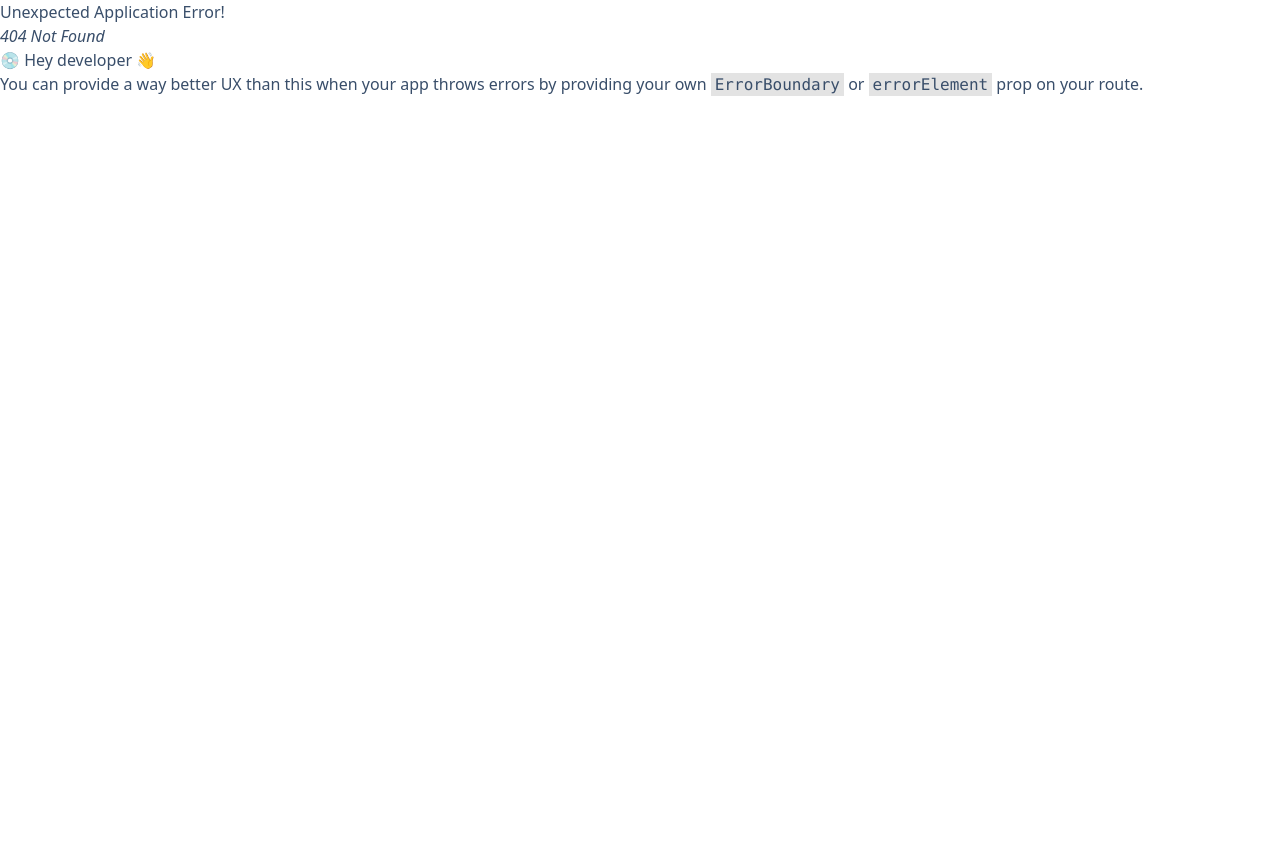
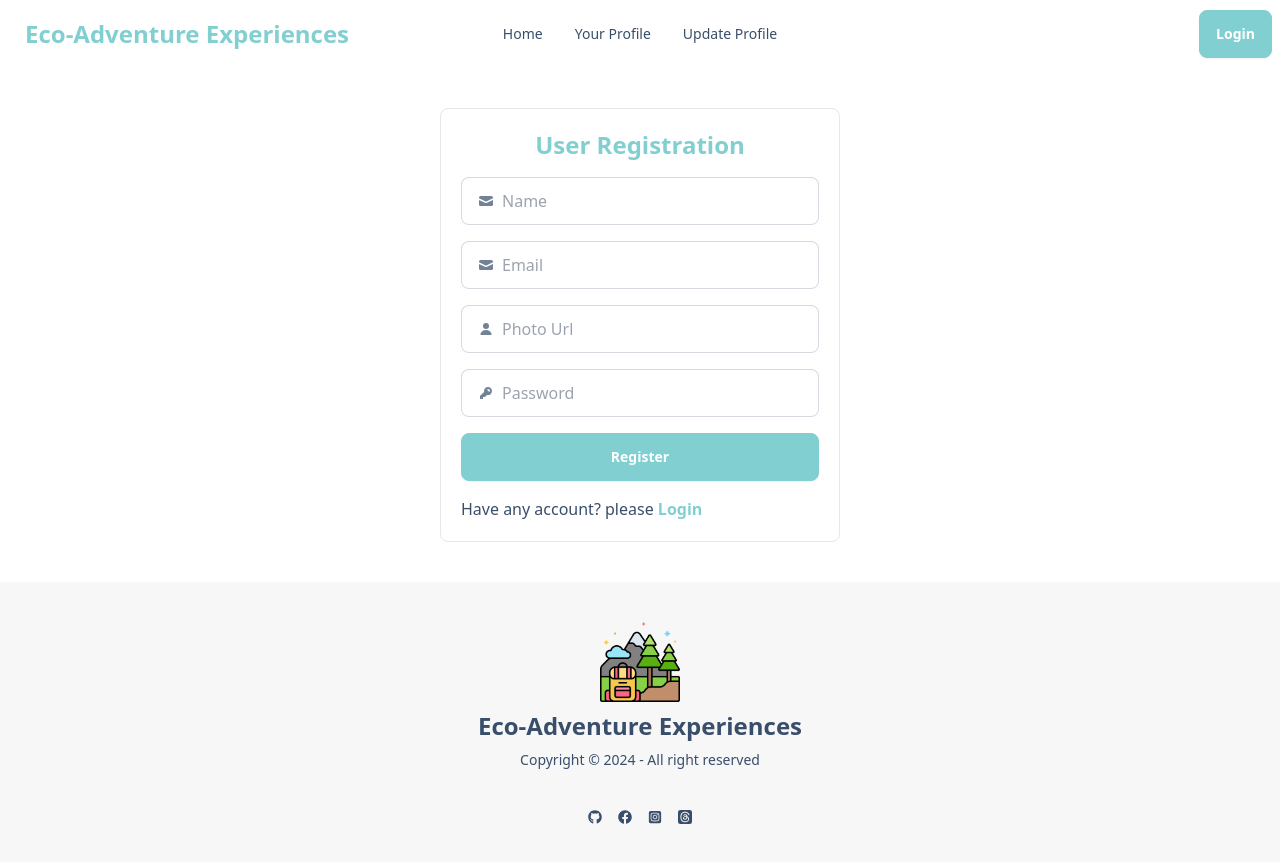
Before and after one commit to jahidul2004/eco-adventure-experience, a React (Vite) app: page /registration in a window 1280 px wide. Before the commit this address had no page. Before the commit the page ends 800 px from the top, so only its background shows below. Built offline with nearby package versions, Linux system fonts and the light colour scheme.

Commit message:
User registration page added.

```diff
--- /dev/null
+++ b/src/components/Registration.jsx
@@ -0,0 +1,74 @@
+import { Link } from "react-router-dom";
+
+const Registration = () => {
+    return (
+        <form className="max-w-[400px] mx-auto border p-5 rounded-lg my-10 flex flex-col gap-4">
+            <h1 className="text-success text-center font-bold text-2xl">
+                User Registration
+            </h1>
+            <label className="input input-bordered flex items-center gap-2">
+                <svg
+                    xmlns="http://www.w3.org/2000/svg"
+                    viewBox="0 0 16 16"
+                    fill="currentColor"
+                    className="h-4 w-4 opacity-70"
+                >
+                    <path d="M2.5 3A1.5 1.5 0 0 0 1 4.5v.793c.026.009.051.02.076.032L7.674 8.51c.206.1.446.1.652 0l6.598-3.185A.755.755 0 0 1 15 5.293V4.5A1.5 1.5 0 0 0 13.5 3h-11Z" />
+                    <path d="M15 6.954 8.978 9.86a2.25 2.25 0 0 1-1.956 0L1 6.954V11.5A1.5 1.5 0 0 0 2.5 13h11a1.5 1.5 0 0 0 1.5-1.5V6.954Z" />
+                </svg>
+                <input type="text" className="grow" placeholder="Name" />
+            </label>
+            <label className="input input-bordered flex items-center gap-2">
+                <svg
+                    xmlns="http://www.w3.org/2000/svg"
+                    viewBox="0 0 16 16"
+                    fill="currentColor"
+                    className="h-4 w-4 opacity-70"
+                >
+                    <path d="M2.5 3A1.5 1.5 0 0 0 1 4.5v.793c.026.009.051.02.076.032L7.674 8.51c.206.1.446.1.652 0l6.598-3.185A.755.755 0 0 1 15 5.293V4.5A1.5 1.5 0 0 0 13.5 3h-11Z" />
+                    <path d="M15 6.954 8.978 9.86a2.25 2.25 0 0 1-1.956 0L1 6.954V11.5A1.5 1.5 0 0 0 2.5 13h11a1.5 1.5 0 0 0 1.5-1.5V6.954Z" />
+                </svg>
+                <input type="email" className="grow" placeholder="Email" />
+            </label>
+            <label className="input input-bordered flex items-center gap-2">
+                <svg
+                    xmlns="http://www.w3.org/2000/svg"
+                    viewBox="0 0 16 16"
+                    fill="currentColor"
+                    className="h-4 w-4 opacity-70"
+                >
+                    <path d="M8 8a3 3 0 1 0 0-6 3 3 0 0 0 0 6ZM12.735 14c.618 0 1.093-.561.872-1.139a6.002 6.002 0 0 0-11.215 0c-.22.578.254 1.139.872 1.139h9.47Z" />
+                </svg>
+                <input type="text" className="grow" placeholder="Photo Url" />
+            </label>
+            <label className="input input-bordered flex items-center gap-2">
+                <svg
+                    xmlns="http://www.w3.org/2000/svg"
+                    viewBox="0 0 16 16"
+                    fill="currentColor"
+                    className="h-4 w-4 opacity-70"
+                >
+                    <path
+                        fillRule="evenodd"
+                        d="M14 6a4 4 0 0 1-4.899 3.899l-1.955 1.955a.5.5 0 0 1-.353.146H5v1.5a.5.5 0 0 1-.5.5h-2a.5.5 0 0 1-.5-.5v-2.293a.5.5 0 0 1 .146-.353l3.955-3.955A4 4 0 1 1 14 6Zm-4-2a.75.75 0 0 0 0 1.5.5.5 0 0 1 .5.5.75.75 0 0 0 1.5 0 2 2 0 0 0-2-2Z"
+                        clipRule="evenodd"
+                    />
+                </svg>
+                <input
+                    type="password"
+                    className="grow"
+                    placeholder="Password"
+                />
+            </label>
+            <button className="btn btn-success text-white">Register</button>
+            <p>
+                Have any account? please{" "}
+                <Link className="text-success font-semibold" to={"/login"}>
+                    Login
+                </Link>
+            </p>
+        </form>
+    );
+};
+
+export default Registration;
--- a/src/main.jsx
+++ b/src/main.jsx
@@ -5,6 +5,7 @@
 import { createBrowserRouter, RouterProvider } from "react-router-dom";
 import Layout from "./layout/Layout";
 import Home from "./components/Home";
+import Registration from "./components/Registration";
 
 const router = createBrowserRouter([
     {
@@ -22,6 +23,10 @@
                     return response.json();
                 }
             },
+            {
+                path: "/registration",
+                element: <Registration></Registration>
+            }
         ],
     },
 ]);
```
